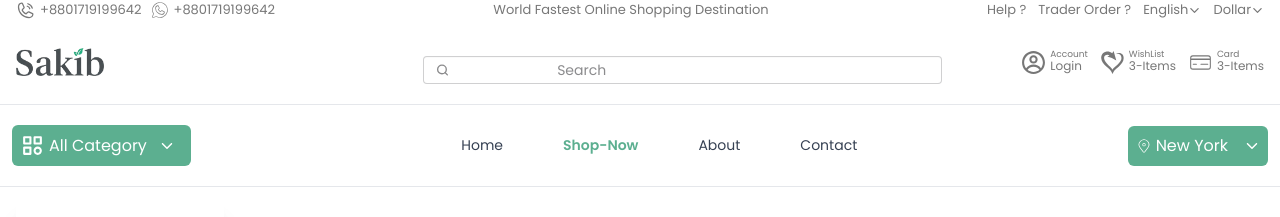
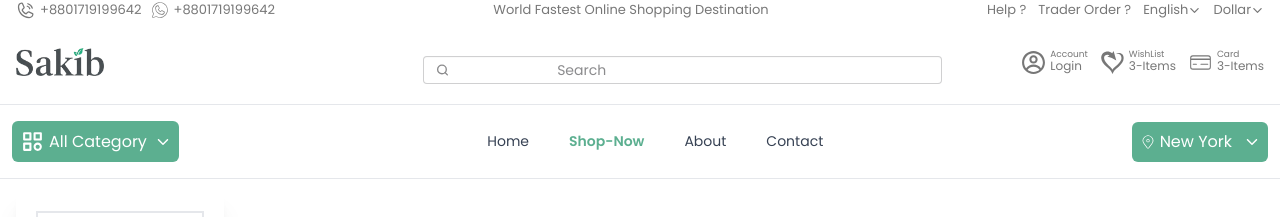
Before and after one commit to Marufsheikh404/Ecommerce-site, a React (Vite) app: page /category in a window 1280 px wide. Shown: the top 217 px of the page. Built offline with nearby package versions, Linux system fonts and the light colour scheme; grey boxes are pictures that could not be loaded.

Commit message:
middle nab is done

```diff
--- a/src/Components/SharedComponents/Header/Navber.jsx
+++ b/src/Components/SharedComponents/Header/Navber.jsx
@@ -1,40 +1,120 @@
-import React from 'react';
-import { BiCategory } from 'react-icons/bi';
-import { CiLocationOn } from 'react-icons/ci';
-import { IoIosArrowDown } from 'react-icons/io';
-import { NavLink } from 'react-router';
+import React, { useState } from "react";
+import { BiCategory } from "react-icons/bi";
+import { CiLocationOn } from "react-icons/ci";
+import { IoIosArrowDown } from "react-icons/io";
+import { HiOutlineMenu, HiOutlineX } from "react-icons/hi";
+import { NavLink } from "react-router";
+
 
 const Navber = () => {
+    const [menuOpen, setMenuOpen] = useState(false);
+
     return (
-        <div className='flex items-center justify-between container mx-auto px-3 border-y border-gray-200 py-5'>
-            <div className='flex items-center gap-1 cp py-2 px-2 rounded-md text-white'>
+        <div className="border-y border-gray-200 py-4">
+            <div className="flex items-center justify-between container mx-auto px-3">
+                {/* Left: All Category */}
+                <div className="flex items-center gap-1 cp py-2 px-2 rounded-md text-white bg-[#5CAF90]">
                     <BiCategory size={25} />
                     <p>All Category</p>
-                <div className='mx-2'><IoIosArrowDown /></div>
+                    <IoIosArrowDown className="ml-1" />
                 </div>
-            <div className='flex items-center gap-15 cts'>
-                <NavLink to="/"
+
+                {/* Center Nav Links - visible on large screens only */}
+                <div className="hidden lg:flex items-center gap-10 cts">
+                    <NavLink
+                        to="/"
                         className={({ isActive }) =>
-                        isActive ? 'text-[#5CAF90] font-semibold' : 'text-gray-700'
-                    }>Home</NavLink>
-                <NavLink to="/category"
+                            isActive ? "text-[#5CAF90] font-semibold" : "text-gray-700"
+                        }
+                    >
+                        Home
+                    </NavLink>
+                    <NavLink
+                        to="/category"
                         className={({ isActive }) =>
-                        isActive ? 'text-[#5CAF90] font-semibold' : 'text-gray-700'
-                    }>Shop-Now</NavLink>
-                <NavLink to="/about"
+                            isActive ? "text-[#5CAF90] font-semibold" : "text-gray-700"
+                        }
+                    >
+                        Shop-Now
+                    </NavLink>
+                    <NavLink
+                        to="/about"
                         className={({ isActive }) =>
-                        isActive ? 'text-[#5CAF90] font-semibold' : 'text-gray-700'
-                    }>About</NavLink>
-                <NavLink to="/contact"
+                            isActive ? "text-[#5CAF90] font-semibold" : "text-gray-700"
+                        }
+                    >
+                        About
+                    </NavLink>
+                    <NavLink
+                        to="/contact"
                         className={({ isActive }) =>
-                        isActive ? 'text-[#5CAF90] font-semibold' : 'text-gray-700'
-                    }>Contact</NavLink>
+                            isActive ? "text-[#5CAF90] font-semibold" : "text-gray-700"
+                        }
+                    >
+                        Contact
+                    </NavLink>
                 </div>
-            <div className='flex items-center gap-1 cp py-2 px-2 rounded-md text-white'>
+
+                {/* Right: Location or Hamburger */}
+                <div className="flex items-center gap-1">
+                    {/* Location visible only on lg */}
+                    <div className="hidden lg:flex items-center gap-1 cp py-2 px-2 rounded-md text-white bg-[#5CAF90]">
                         <CiLocationOn />
                         <p>New York</p>
-                <div className='ml-3'><IoIosArrowDown /></div>
+                        <IoIosArrowDown className="ml-2" />
                     </div>
+
+                    {/* Hamburger visible only on small screens */}
+                    <button
+                        className="lg:hidden text-2xl text-gray-700"
+                        onClick={() => setMenuOpen(!menuOpen)}
+                    >
+                        {menuOpen ? <HiOutlineX /> : <HiOutlineMenu />}
+                    </button>
+                </div>
+            </div>
+
+            {/* Mobile Menu Drawer */}
+            {menuOpen && (
+                <div className="lg:hidden flex flex-col items-start gap-4 mt-4 px-5 pb-4 border-t border-gray-200 animate-slide-down bg-white shadow-sm">
+                    <NavLink
+                        to="/"
+                        onClick={() => setMenuOpen(false)}
+                        className={({ isActive }) =>
+                            isActive ? "text-[#5CAF90] font-semibold" : "text-gray-700"
+                        }
+                    >
+                        Home
+                    </NavLink>
+                    <NavLink
+                        to="/category"
+                        onClick={() => setMenuOpen(false)}
+                        className={({ isActive }) =>
+                            isActive ? "text-[#5CAF90] font-semibold" : "text-gray-700"
+                        }
+                    >
+                        Shop-Now
+                    </NavLink>
+                    <NavLink
+                        to="/about"
+                        onClick={() => setMenuOpen(false)}
+                        className={({ isActive }) =>
+                            isActive ? "text-[#5CAF90] font-semibold" : "text-gray-700"
+                        }
+                    >
+                        About
+                    </NavLink>
+                    <NavLink
+                        to="/contact"
+                        onClick={() => setMenuOpen(false)}
+                        className={({ isActive }) =>
+                            isActive ? "text-[#5CAF90] font-semibold" : "text-gray-700"
+                        }
+                    >
+                        Contact
+                    </NavLink>
+                </div>
+            )}
         </div>
     );
 };
```
Lines whose indentation alone changed are shown as unchanged.
